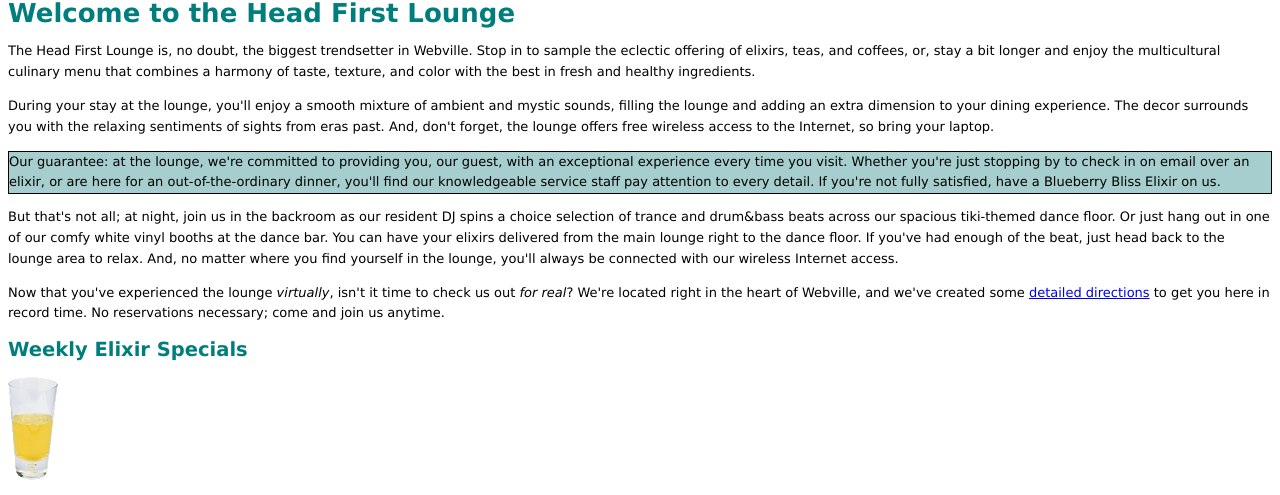
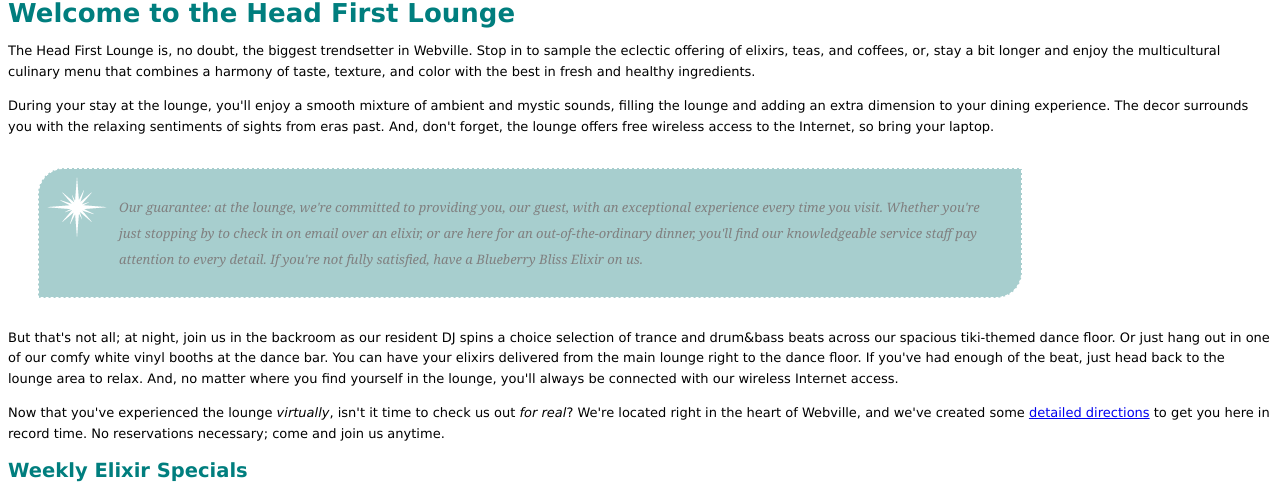
Before and after one commit to Grendlee/Lounge-Website-2, a plain HTML site: page index.html in a window 1280 px wide. Shown: the part 231-726 px from the top of the page. Drawn offline with Linux system fonts and the light colour scheme.

Commit message:
added css for class 'guarantee'

```diff
--- a/lounge.css
+++ b/lounge.css
@@ -18,8 +18,22 @@ h2 {
 }
 
 .guarantee {
-    border-color: black;
+    border-color: white;
     border-width: 1px;
-    border-style: solid;
+    border-style: dashed;
+    border-top-left-radius: 2em;
+    border-bottom-right-radius: 2em;
     background-color: #a7cece;
+    padding: 25px;
+    padding-left: 80px;
+    margin: 30px;
+    margin-right: 250px;
+    line-height: 2.0em;
+    color: grey;
+    font-style: italic;
+    font-family: Georgia, 'Times New Roman', serif;
+    background-image: url(images/background.gif);
+    background-repeat: no-repeat;
+    background-position: top left;
+
 }
```
